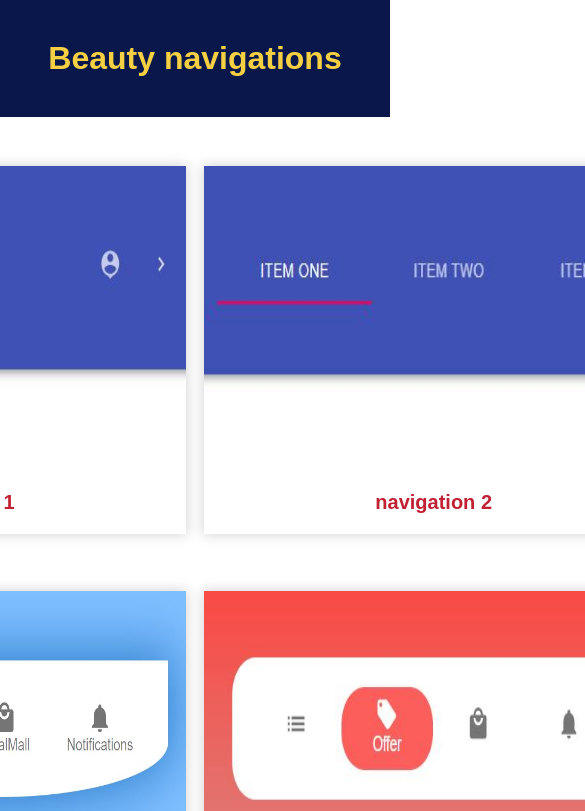
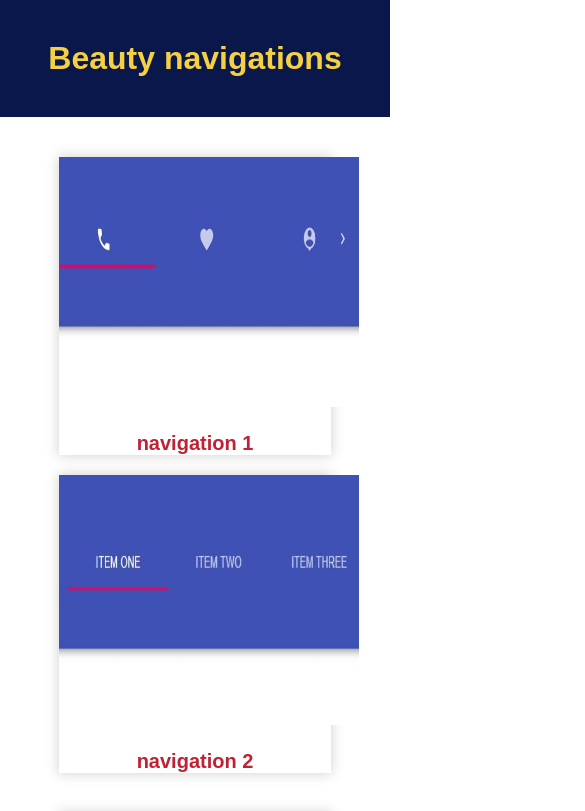
Before and after one commit to sepidehmaghami/beauty-navigations, a React (Create React App) app: page / in a window 390 px wide. Shown: the top 811 px of the page, 585 px wide, since content can reach past the window. Built offline with nearby package versions, Linux system fonts and the light colour scheme.

Commit message:
create responsive home

```diff
--- a/src/components/home/home.css
+++ b/src/components/home/home.css
@@ -17,6 +17,12 @@ h1{
     margin: 40px 50px;
 }
 
+@media only screen and (max-width: 670px) {
+    .navs {
+      display: block;
+  }
+}
+
 .home-cart{
     margin: 3%;
     box-shadow:0px 0px 12px 1px #0000002b ;
@@ -33,3 +39,10 @@ h1{
     width: 460px;
     height: 300px;
 }
+
+@media only screen and (max-width: 1000px) {
+    .home-cart img{
+        width: 300px;
+        height: 250px;
+    }
+}
```
